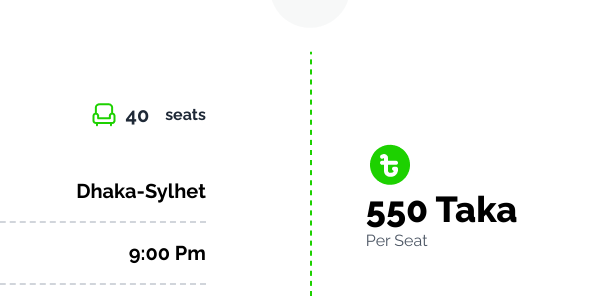
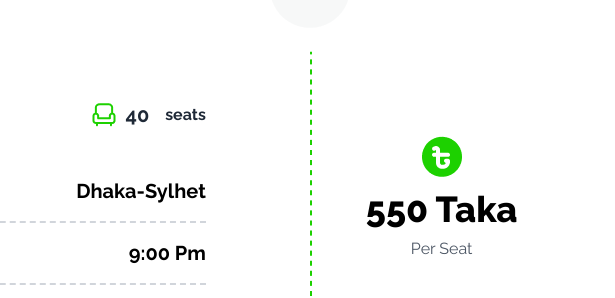
Before and after one commit to joychandrauday/e.ticket.fare, a plain HTML site: page index.html in a window 1280 px wide. Shown: the part 1520-1818 px from the top of the page, 665-1280 px from the left. Drawn offline with nearby package versions, Linux system fonts and the light colour scheme.

Commit message:
updated some style formats

```diff
--- a/index.html
+++ b/index.html
@@ -173,7 +173,7 @@
                         <img src="images/info-devider.png" alt="">
                     </div>
                     <div class="couponText2 pr-8">
-                        <div class="busDetailsTicketPrice">
+                        <div class="busDetailsTicketPrice flex flex-col items-center gap-2">
                             <img src="images/fare.png" alt="">
                             <h1 class="text-black font-extrabold text-4xl capitalize">550 taka</h1>
                             <p class="text-gray-600 capitalize ">per seat</p>
```
